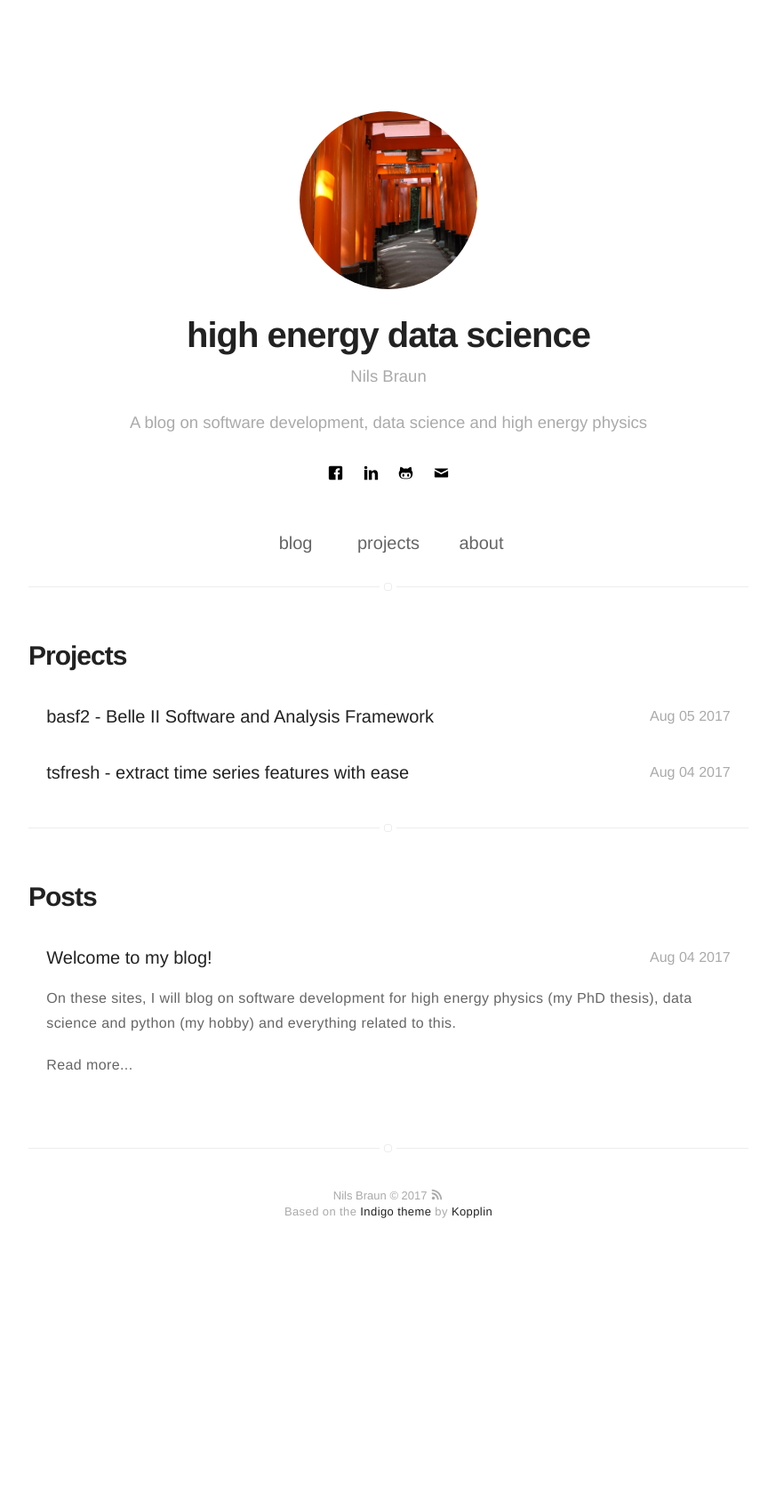
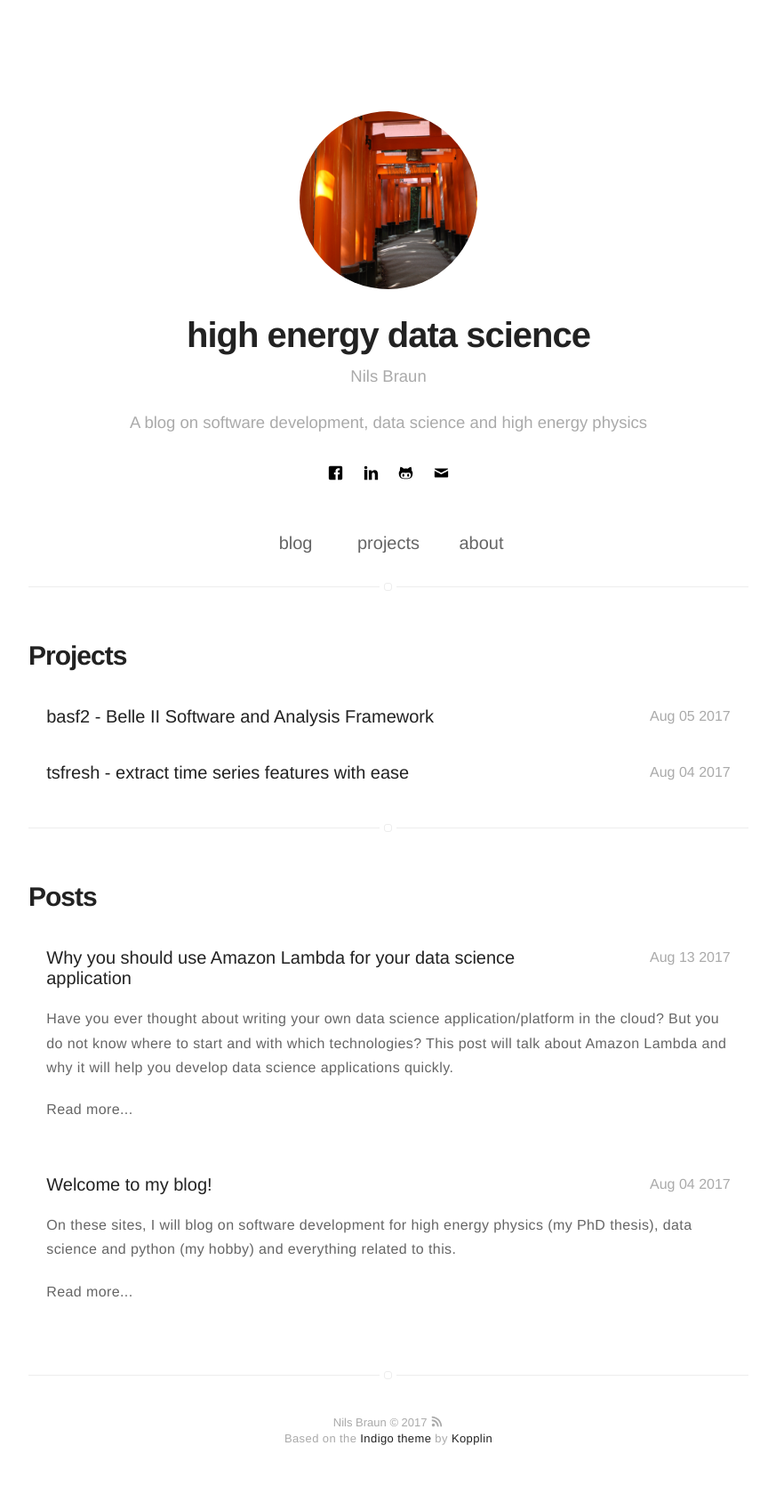
Before and after one commit to nils-braun/nils-braun.github.io, a Jekyll site: the page built from index.html, in a window 1280 px wide. Shown: the whole page at 89% size, without its empty margins (203-1076 px from the left). Built offline with Jekyll 4.4.1, drawn with Linux system fonts in a browser that asks for light colours; before the commit the page ends 1433 px from its top, so only the background shows below that; some of the changed lines change nothing that is shown.

Commit message:
Added post on amazon lambdas - starting a new blog series

```diff
--- /dev/null
+++ b/_posts/2017-08-14-why-you-should-use-amazon-lambda.md
@@ -0,0 +1,119 @@
+---
+title: "Why you should use Amazon Lambda for your data science application"
+layout: post
+date: 2017-08-13 22:00
+tag: [datascience, python, lambda]
+image: /assets/images/lambda.png
+headerImage: true
+projects: false
+hidden: false
+description: "The benefits of Amazon Lambda for data science applications"
+category: 'blog'
+author: nils
+externalLink: false
+---
+Have you ever thought about writing your own data science application/platform in the cloud?
+But you do not know where to start and with which technologies? This post will talk about Amazon
+Lambda and why it will help you develop data science applications quickly.
+
+This is part one on my series on Amazon Lambda for Data Science.
+To see how this all comes together, we will develop a real-world data science applications
+in this blog post series over the next time.
+
+## What is Amazon Lambda?
+Never heard of Amazon Lambda? [Amazon Lambda][1] is part of Amazon's large cloud computing platform and in my
+opinion one of the most sophisticated ones. It is called *Function as a Service* or *serverless* framework.
+It gives you the opportunity to run every function you like (written in Python, node.js, C+ or Java)
+without thinking about server infrastructure, security updates, network or storage etc. It is really
+a hassle free platform for running your applications in the cloud. And as in most of Amazons cloud
+computing services, you only pay what you use: in this case even as precise as 100 ms runtime.
+Plus: you will have a lot of free contingent with what you can play around - and scaling up is
+a no-brainer, as Amazon handles the load balancing and availability for you.
+
+The simple setup together with the tight integration into the rest of the Amazon cloud services makes development
+of services, that take some input (e.g. from Amazon S3), do some calculations and write back (e.g. to one of Amazon's
+database services) very easy.
+
+You data science application may start with an API call from the user, which is handled by the Lambda function.
+It first checks if the user is valid in a connected databasem does the balancing part (maybe your data
+science application is not for free?) and reads in the data (maybe from S3).
+Then it spawns worker lambda functions to do the calculation, collects the results and hands back the data to the user.
+
+
+## Why not use "normal" parallelization, e.g. with EC2?
+If you have never heard about Amazon Lambda, your first intention would maybe be to build such an application
+using a "normal" virtual machine/docker container (or even a bare metal server) - like [Amazons EC2][2]. You
+would install your python environment there, would add some amount of RAM and CPU cores, add some load balancing
+and connect it to the API framework. This in itself is some work to do, which you would not have with Amazon Lambdas -
+but there are plenty of tutorials in the net - so let's assume this is no problem. Additionally, you would have to
+take care on how to trigger your calculation running on your VM on your own - but let's also assume this is no
+problem for you (you are smart).
+
+Still, there is another reason,why Lambdas might be more compelling to you: cost.
+
+Expecting your new data science application will not ring the bell from the start on and you are still in some sort of
+try-out-phase, we might say you have something like 1000 users every day (which is quite large already, I would say).
+
+So let's calculate the expected costs for the VM and the Lambda scenario.
+
+**The Lambda scenario:** For this we have to approximate the runtime for every execution and the number of needed
+Lambda functions ( = cores). Just assume we need 5 s and 10 Lambda functions for every user request. This means we have
+10 cores for 5 seconds - and as we probably need a lot of RAM, lets use the highest one for each Lambda function, which
+is 1536 MB, summing up to 15 GB in total. Neglecting the really small S3 storage and transfer costs, we end up with
+
+      10 (# Lambda functions) * 1000 (number of requests) *
+      (0.2 / 1e6 (price per request) + 0.000002501 (price for 100 ms, 1.5 GB RAM) * 50 (5 s in units of 100 ms))
+    = 1.25 $ per day.
+
+Here, we do not take into account the 1 million free request and the 400.000 GB-seconds per month that are included in
+your free tier (if you only have those 1000 requests per day, you end up with `30 * 1000 * 5 * 1.5 = 225.000` GB-seconds
+per month, you so end up totally free!)
+
+**The VM scenario:** As we do not want our costumers to wait approx. 1 minute until our VM starts when he does a request
+to our application, we would have to let the VM run all day. Maybe we know when exactly we will have a peak in the number
+of requests, so we might be able to spawn different numbers of VMs for different hours of the day - but we would definitely
+need one VM for the whole time. We will take one of the medium-sized machines for the "all-day-round-workload" and
+a bigger one for only 2 hours a day:
+
+      0.054 (t2.medium price per hour) * 24 + 0.216 (t2.xlarge price per hour) * 2
+    = 1.73 $ per day
+
+We are using the prices for on-demand EC2 instances. You definitely end up with less using the reserved or spot instances,
+but this not fit into our idea of small, quickly evolving data science application.
+
+We have also not taken into account the free tier in this calculation (750 hours per month), but as these is only
+valid for t2.micro - and we probably need at least a 2.medium, this is useless here - in contrast to the lambda scenario.
+
+As you see, the costs for a day with Lambda is smaller than for a day with EC2. Of course, this is highly
+oversimplified, but I think that the described scenario is more or less reasonable.
+
+And: we have ended up with 2 cores the whole day and 2 + 4 cores for the spot time of 2 hours in the VM case. If we
+would really need 10 cores for every request (what we have assumed in the Lambda case) to handle it in 5 seconds,
+the VM calculation would not only need longer, but would only be able to handle one single request at a time, whereas the
+Lambda functions can be scaled up to 1000 automatically (1000 is the default limit for concurrent calculations - you
+can request a higher limit if needed).
+
+Additionally, you only pay what you use in the Lambda scenario - so if you have only one request, you only pay
+0.00125 $ per day. The "you-only-pay-what-you-use" is also true in the EC2 case - but as you never know when a request
+will come, you have to keep your VM spinning the whole day.
+
+*Note:* I skipped some subtle thing here: also the Lambda function will go into "standy" if not used, and you may have
+a so called "cold" Lambda (think about a docker image, you need to start), if unused. However, the startup time of a
+Lambda container is usually a lot smaller compared to the VM start up time and there are very cost-effective and easy
+ways, to keep your Lambda warm (e.g. by sending a short heart-beat every 10 minutes, which will only cost you 1e-7 $ per
+day).
+
+## What to do next?
+As you have seen, Amazon Lambda has some benefits compared to non-serverless approaches. To use
+these benefits, we will create a small data science application in the next blog post, which
+we will use as play-ground for several techniques needed in this context (stream- and
+batch processing, handle API calls and large python environments, database access, automatic payment etc).
+
+
+## Links
+* <https://aws.amazon.com/Lambda/details/?nc1=h_ls>
+* <https://aws.amazon.com/ec2/pricing/on-demand/?nc1=h_ls>
+* <https://aws.amazon.com/lambda/pricing/?nc1=h_ls>
+
+[1]: https://aws.amazon.com/Lambda/details/?nc1=h_ls
+[2]: https://aws.amazon.com/ec2/
--- a/_sass/pages/post.sass
+++ b/_sass/pages/post.sass
@@ -45,7 +45,7 @@
         display: block
         margin: 0 auto
         height: auto
-        width: 500px
+        max-width: 500px
 
     > .blog-navigation
         font-size: 1.4rem
```
Also changed, not shown: assets/images/lambda.png (added).
